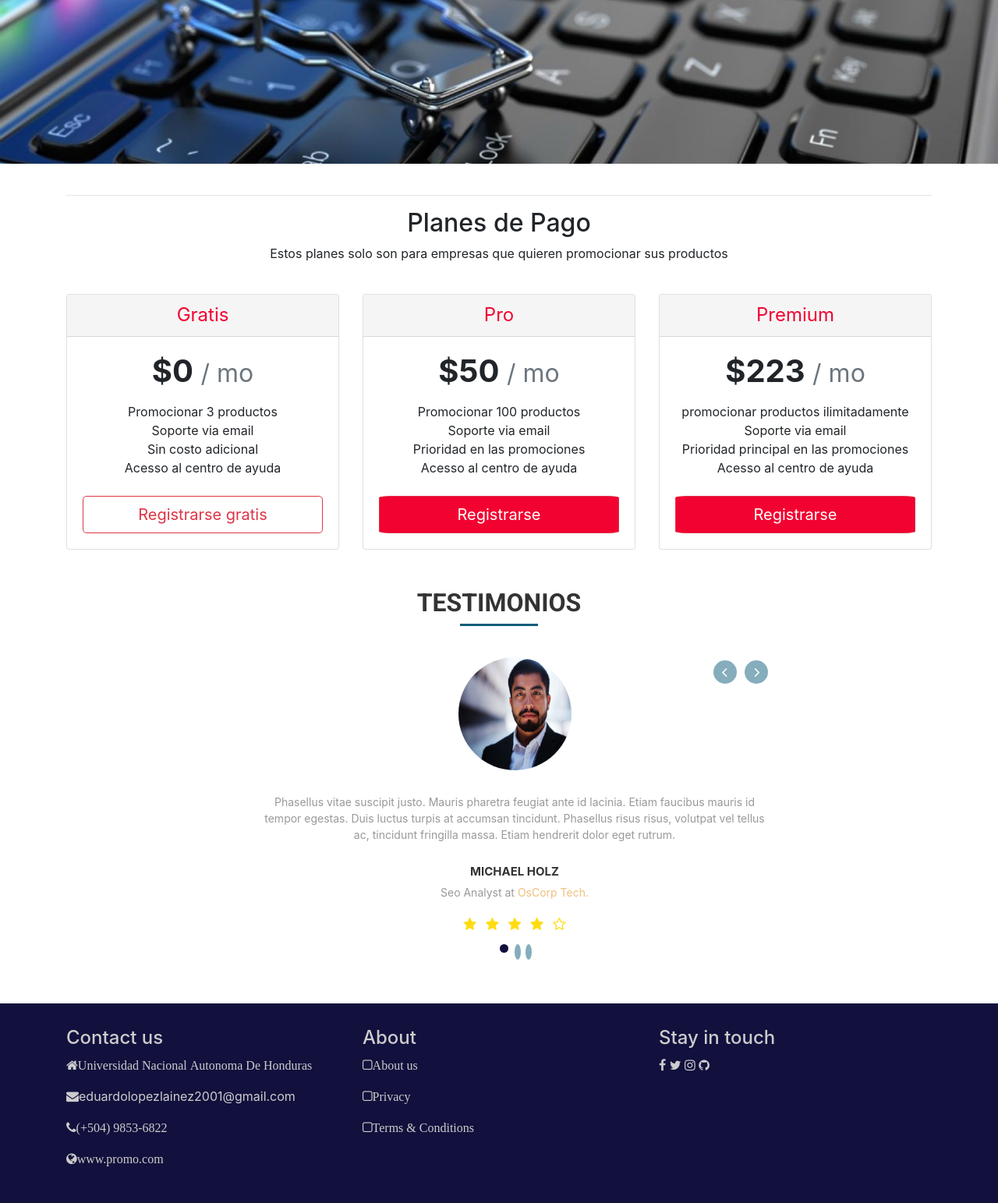
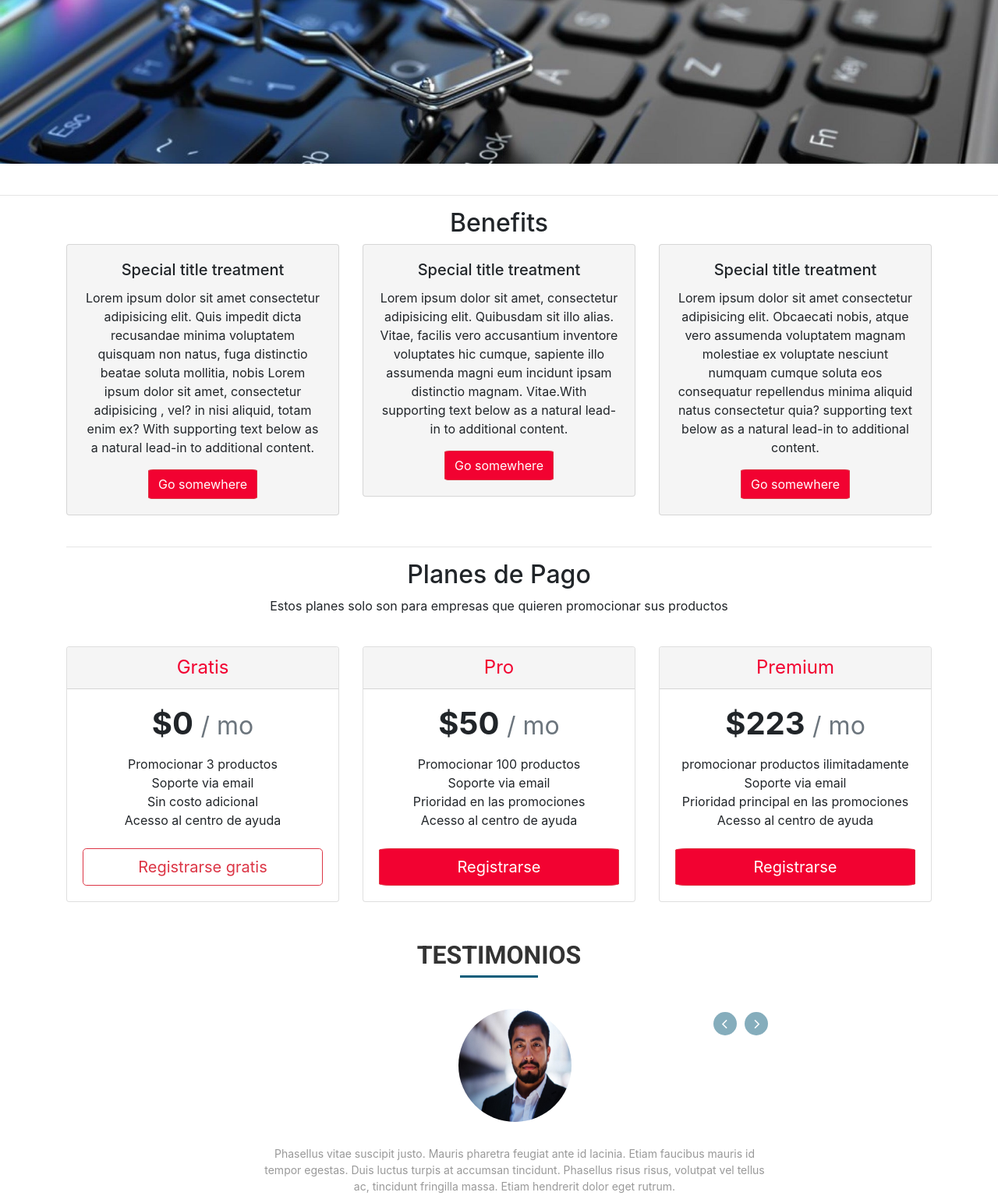
Before and after one commit to Eglopez/POO-Project, a PHP site: page / in a window 1280 px wide. Shown: the part 590-2133 px from the top of the page at 78% size. Run offline with PHP 8.4, Linux system fonts and the light colour scheme.

```diff
--- a/css/styles.css
+++ b/css/styles.css
@@ -249,3 +249,7 @@
     padding: 10px 5px 10px;
     margin: -3px 0 0 5px;
 }
+
+#offer .card{
+    background-color: whitesmoke;
+}
--- a/index.html
+++ b/index.html
@@ -51,7 +51,42 @@
                 </div>
             </div>
         </div>
-    </section>
+    </section><br><hr>
+
+
+    <div class="container text-center" id="offer">
+        <h2>Benefits</h2>
+        <div class="row">
+            <div class="col-sm-4">
+              <div class="card">
+                <div class="card-body">
+                  <h5 class="card-title">Special title treatment</h5>
+                  <p class="card-text">Lorem ipsum dolor sit amet consectetur adipisicing elit. Quis impedit dicta recusandae minima voluptatem quisquam non natus, fuga distinctio beatae soluta mollitia, nobis Lorem ipsum dolor sit amet, consectetur adipisicing , vel? in nisi aliquid, totam enim ex? With supporting text below as a natural lead-in to additional content.</p>
+                  <a href="#" class="btn btn-danger">Go somewhere</a>
+                </div>
+              </div>
+            </div>
+            <div class="col-sm-4">
+              <div class="card">
+                <div class="card-body">
+                  <h5 class="card-title">Special title treatment</h5>
+                  <p class="card-text">Lorem ipsum dolor sit amet, consectetur adipisicing elit. Quibusdam sit illo alias. Vitae, facilis vero accusantium inventore voluptates hic cumque, sapiente illo assumenda magni eum incidunt ipsam distinctio magnam. Vitae.With supporting text below as a natural lead-in to additional content.</p>
+                  <a href="#" class="btn btn-danger">Go somewhere</a>
+                </div>
+              </div>
+            </div>
+            <div class="col-sm-4">
+                <div class="card">
+                  <div class="card-body">
+                    <h5 class="card-title">Special title treatment</h5>
+                    <p class="card-text"> Lorem ipsum dolor sit amet consectetur adipisicing elit. Obcaecati nobis, atque vero assumenda voluptatem magnam molestiae ex voluptate nesciunt numquam cumque soluta eos consequatur repellendus minima aliquid natus consectetur quia? supporting text below as a natural lead-in to additional content.</p>
+                    <a href="#" class="btn btn-danger">Go somewhere</a>
+                  </div>
+                </div>
+              </div>
+          </div>
+
+    </div>
 
     <div class="text-center pricing" >
         <div class="container">
@@ -179,8 +214,8 @@
     </div><br>
 
     <div id="footer" class="footer">
-        <div class="container">
-            <div class="row">
+        <div class="container-fluid">
+            <div class="row pt-4">
                 <div class="col-lg-4 col-md-4">
                     <h4>Contact us</h4>
                     <p><i class="fa fa-home" aria-hidden="true">Universidad Nacional Autonoma De Honduras</i></p>
```
Also changed, not shown: pages/signup.html (+30 -1 lines).
